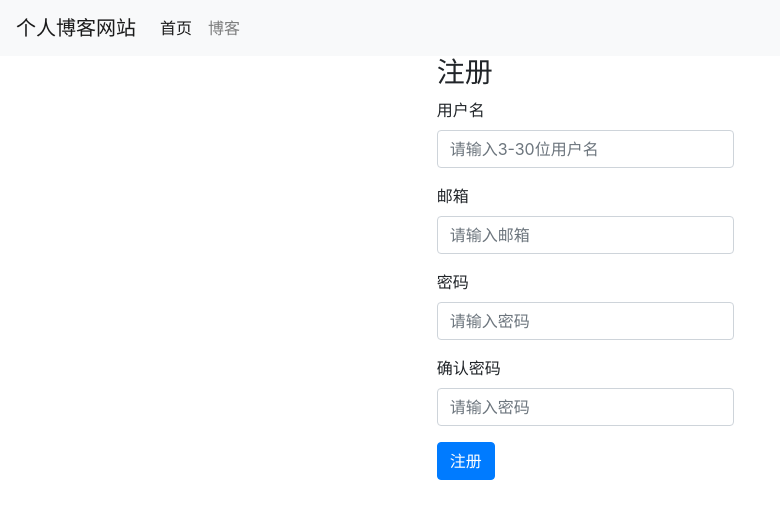
After one commit to villager-ys/mysite, a Django app: page /register/ in a window 1280 px wide. The commit adds this page. Shown: the top 519 px of the page, without its empty margins (0-780 px from the left). Run offline with Django 3.2, Linux system fonts and the light colour scheme; parts of the project's set-up code (start-up, migrations or seed data) failed here and were passed over; some libraries are stand-ins or nearby versions.

Commit message:
django-form

```diff
--- /dev/null
+++ b/mysite/forms.py
@@ -0,0 +1,56 @@
+import re
+from django import forms
+from django.contrib.auth import authenticate
+from django.contrib.auth.models import User
+
+
+class LoginForm(forms.Form):
+    username = forms.CharField(label='用户名', max_length=20, widget=forms.TextInput(
+        attrs={'class': 'form-control', 'placeholder': '请输入用户名'}))
+    password = forms.CharField(label='密码', widget=forms.PasswordInput(
+        attrs={'class': 'form-control', 'placeholder': '请输入密码'}))
+
+    def clean(self):
+        username = self.cleaned_data['username']
+        password = self.cleaned_data['password']
+        user = authenticate(username=username, password=password)
+        if user is None:
+            raise forms.ValidationError('用户名或密码错误')
+        else:
+            self.cleaned_data['user'] = user
+        return self.cleaned_data
+
+
+class RegisterForm(forms.Form):
+    username = forms.CharField(label='用户名', max_length=20, min_length=5, widget=forms.TextInput(
+        attrs={'class': 'form-control', 'placeholder': '请输入3-30位用户名'}))
+    email = forms.EmailField(label='邮箱', widget=forms.EmailInput(
+        attrs={'class': 'form-control', 'placeholder': '请输入邮箱'}))
+    password = forms.CharField(label='密码', min_length=6, widget=forms.PasswordInput(
+        attrs={'class': 'form-control', 'placeholder': '请输入密码'}))
+    password_again = forms.CharField(label='确认密码', widget=forms.PasswordInput(
+        attrs={'class': 'form-control', 'placeholder': '请输入密码'}))
+
+    def clean_username(self):
+        username = self.cleaned_data['username']
+        have_symbol = re.match('^[a-z0-9]+$', username)
+        if User.objects.filter(username=username).exists():
+            raise forms.ValidationError('用户已存在')
+        elif len(username) > 20:
+            raise forms.ValidationError('用户名长度不能超过20')
+        elif have_symbol:
+            raise forms.ValidationError('用户名不能包含特殊字符')
+        return username
+
+    def clean_email(self):
+        email = self.cleaned_data['email']
+        if User.objects.filter(email=email).exists():
+            raise forms.ValidationError('邮箱已被使用')
+        return email
+
+    def clean_password(self):
+        password = self.cleaned_data['password']
+        password_again = self.cleaned_data['password_again']
+        if password_again != password:
+            raise forms.ValidationError('两次密码输入不一致')
+        return password
--- a/mysite/urls.py
+++ b/mysite/urls.py
@@ -23,6 +23,7 @@ urlpatterns = [
     path('admin/', admin.site.urls),
     path('', views.home, name='home'),
     path('login/', views.login, name='login'),
+    path('register/', views.register, name='register'),
     path('ckeditor/', include('ckeditor_uploader.urls')),
     path('article/', include('article.urls')),
     path('blog/', include('blog.urls')),
--- a/mysite/views.py
+++ b/mysite/views.py
@@ -2,7 +2,11 @@ from django.shortcuts import render, redirect
 from django.contrib.contenttypes.models import ContentType
 from django.core.cache import cache
 from django.contrib import auth
-from read_statistics.utils import get_seven_days_read_data, get_today_hot, get_yesterday_hot, get_7_days_hot
+from django.contrib.auth.models import User
+from django.urls import reverse
+from .forms import LoginForm, RegisterForm
+from read_statistics.utils import get_seven_days_read_data, get_today_hot, \
+    get_yesterday_hot, get_7_days_hot
 from blog.models import Blog
 
 
@@ -25,11 +29,33 @@ def home(request):
 
 
 def login(request):
-    username = request.POST.get('username')
-    password = request.POST.get('password')
-    user = auth.authenticate(request, username=username, password=password)
-    if user is None:
-        return render(request, 'error.html', {'message': '用户名或密码错误!!!'})
+    # get方法,请求登录页面,post方法,获取表单内容登录
+    if request.method == 'POST':
+        login_form = LoginForm(request.POST)
+        if login_form.is_valid():
+            user = login_form.cleaned_data['user']
+            auth.login(request, user)
+            return redirect(request.GET.get('from'), reverse('home'))
     else:
-        auth.login(request, user)
-        return redirect('/')
+        login_form = LoginForm()
+    context = {'login_form': login_form}
+    return render(request, 'login.html', context)
+
+
+def register(request):
+    # get方法,请求注册页面,post方法,获取表单内容注册
+    if request.method == 'POST':
+        register_form = RegisterForm(request.POST)
+        if register_form.is_valid():
+            # 创建用户
+            username = register_form.cleaned_data['username']
+            password = register_form.cleaned_data['password']
+            email = register_form.cleaned_data['email']
+            user = User.objects.create_user(username, email, password)
+            user.save()
+            # 跳转到登录页面
+            return redirect(reverse('login'))
+    else:
+        register_form = RegisterForm()
+    context = {'register_form': register_form}
+    return render(request, 'register.html', context)
--- /dev/null
+++ b/templates/register.html
@@ -0,0 +1,35 @@
+{% extends 'base.html' %}
+{% load staticfiles %}
+
+{% block title %}
+    我的网站|注册
+{% endblock %}
+
+{% block header_extends %}
+{% endblock %}
+
+{% block content %}
+<div class="containter">
+        <div class="row">
+            <div class="col-md-3 offset-md-4">
+                <div class="panel panel-default">
+                    <div class="panel-heading">
+                        <h3 class="panel-title">注册</h3>
+                    </div>
+                    <div class="panel-body">
+                        <form action="{% url 'register' %}" method="POST">
+                            {% csrf_token %}
+                            {% for field in register_form %}
+                                <label for="{{ field.id_for_label }}">{{ field.label }}</label>
+                                {{ field }}
+                                <p class="text-danger">{{ field.errors.as_text }}</p>
+                            {% endfor %}
+                            <span class="pull-left text-danger">{{ reg_form.non_field_errors }}</span>
+                            <input type="submit" value="注册" class="btn btn-primary pull-right">
+                        </form>
+                    </div>
+                </div>
+            </div>
+        </div>
+    </div>
+{% endblock %}
```
Also changed, not shown: blog/templates/blog_detail.html (+10 -15 lines), templates/login.html (added, +35 -0 lines), db.sqlite3.
